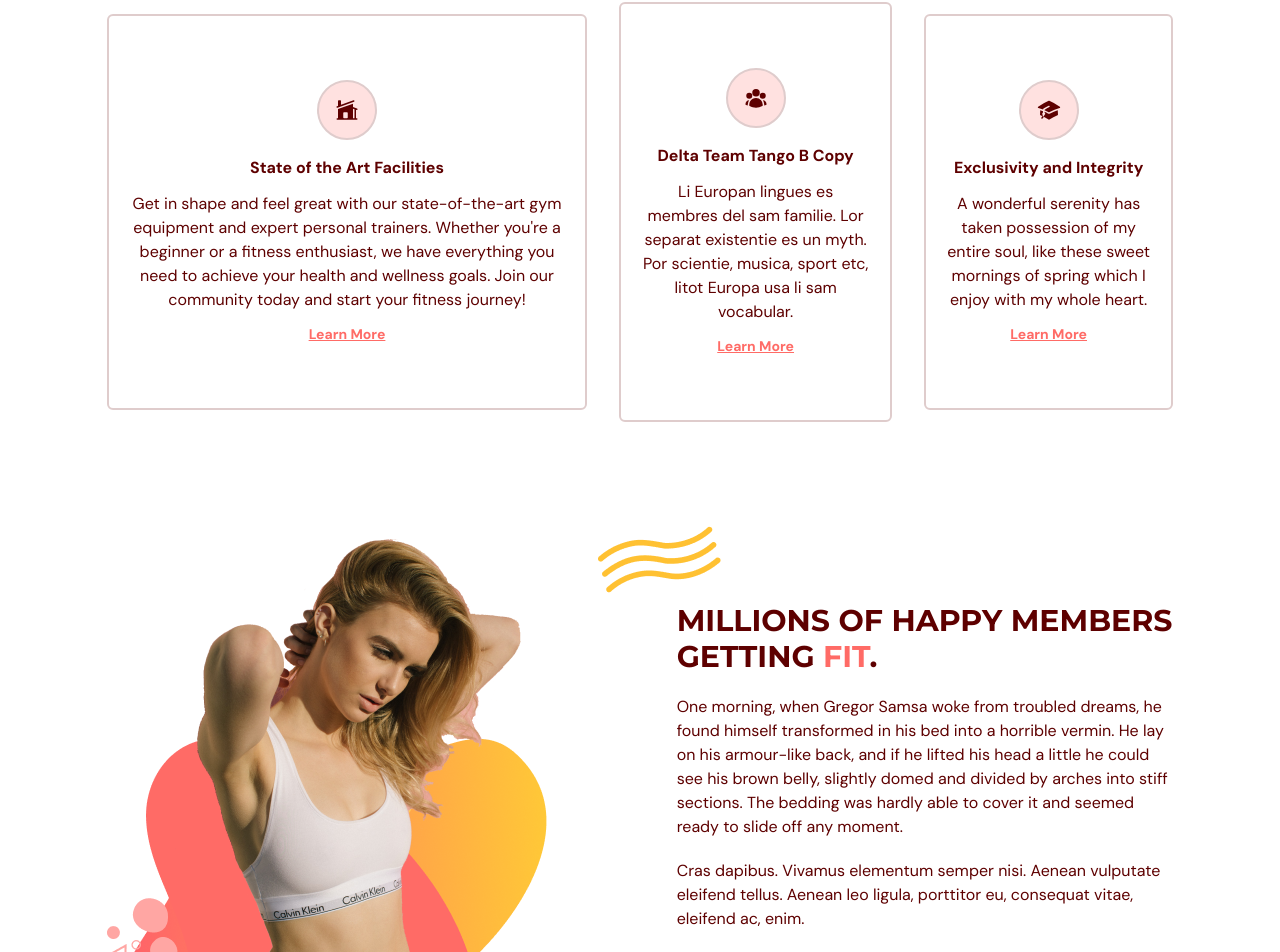
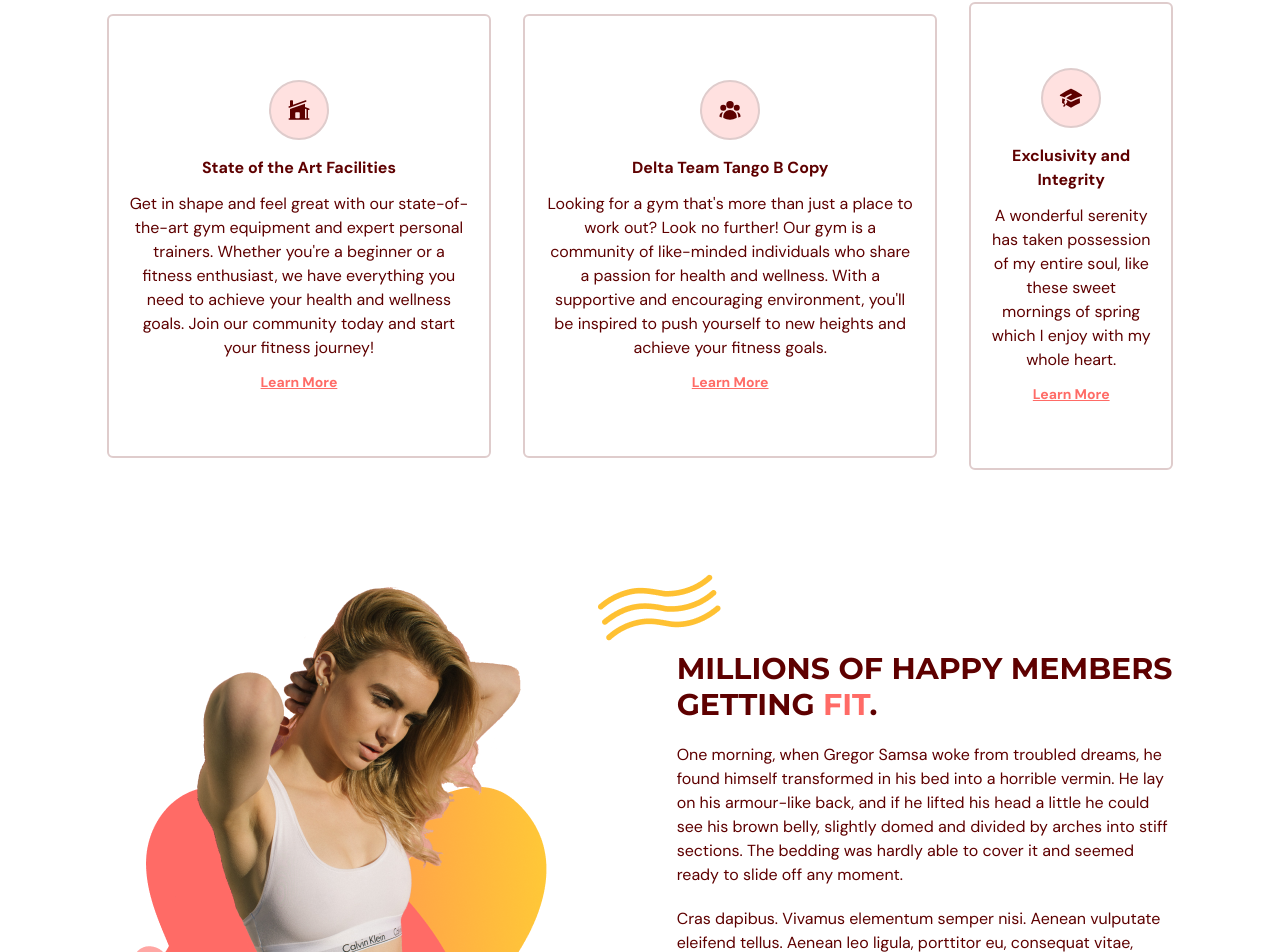
Before and after one commit to Timmotal/mogymn, a React (Vite) app: page / in a window 1280 px wide. Shown: the part 1034-1986 px from the top of the page. Built offline with nearby package versions, Linux system fonts and the light colour scheme.

Commit message:
update second benefits texts

```diff
--- a/src/scenes/benefits/index.tsx
+++ b/src/scenes/benefits/index.tsx
@@ -27,7 +27,7 @@ const benefits: Array<BenefitType> = [
     {
         icon: <UserGroupIcon className="h-6 w-6" />,
         title: "Delta Team Tango B Copy",
-        description: "Li Europan lingues es membres del sam familie. Lor separat existentie es un myth. Por scientie, musica, sport etc, litot Europa usa li sam vocabular.",
+        description: "Looking for a gym that's more than just a place to work out? Look no further! Our gym is a community of like-minded individuals who share a passion for health and wellness. With a supportive and encouraging environment, you'll be inspired to push yourself to new heights and achieve your fitness goals.",
     },
     {
         icon: <AcademicCapIcon className="h-6 w-6" />,
```
